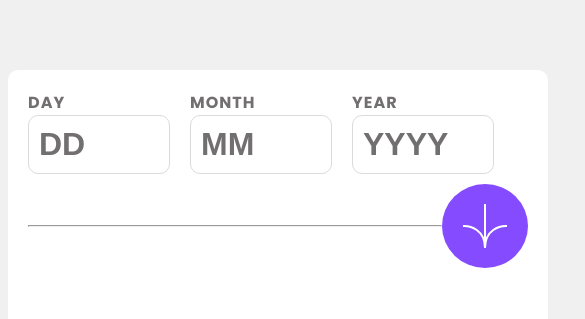
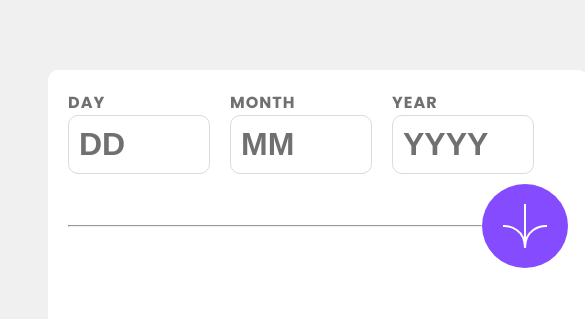
Before and after one commit to WunmiOmoyeni/age-calculator-app, a plain HTML site: page index.html in a window 390 px wide. Shown: the top 319 px of the page, 585 px wide, since content can reach past the window. Drawn offline with Linux system fonts and the light colour scheme.

Commit message:
age-calculator

```diff
--- a/styles.css
+++ b/styles.css
@@ -92,7 +92,7 @@ span{
 @media only screen and (max-width: 600px) {
     main{
         width: 500px;
-        margin: 70px auto;
+        margin: 70px auto 70px 40px;
         padding: 20px;
     }
 
```
